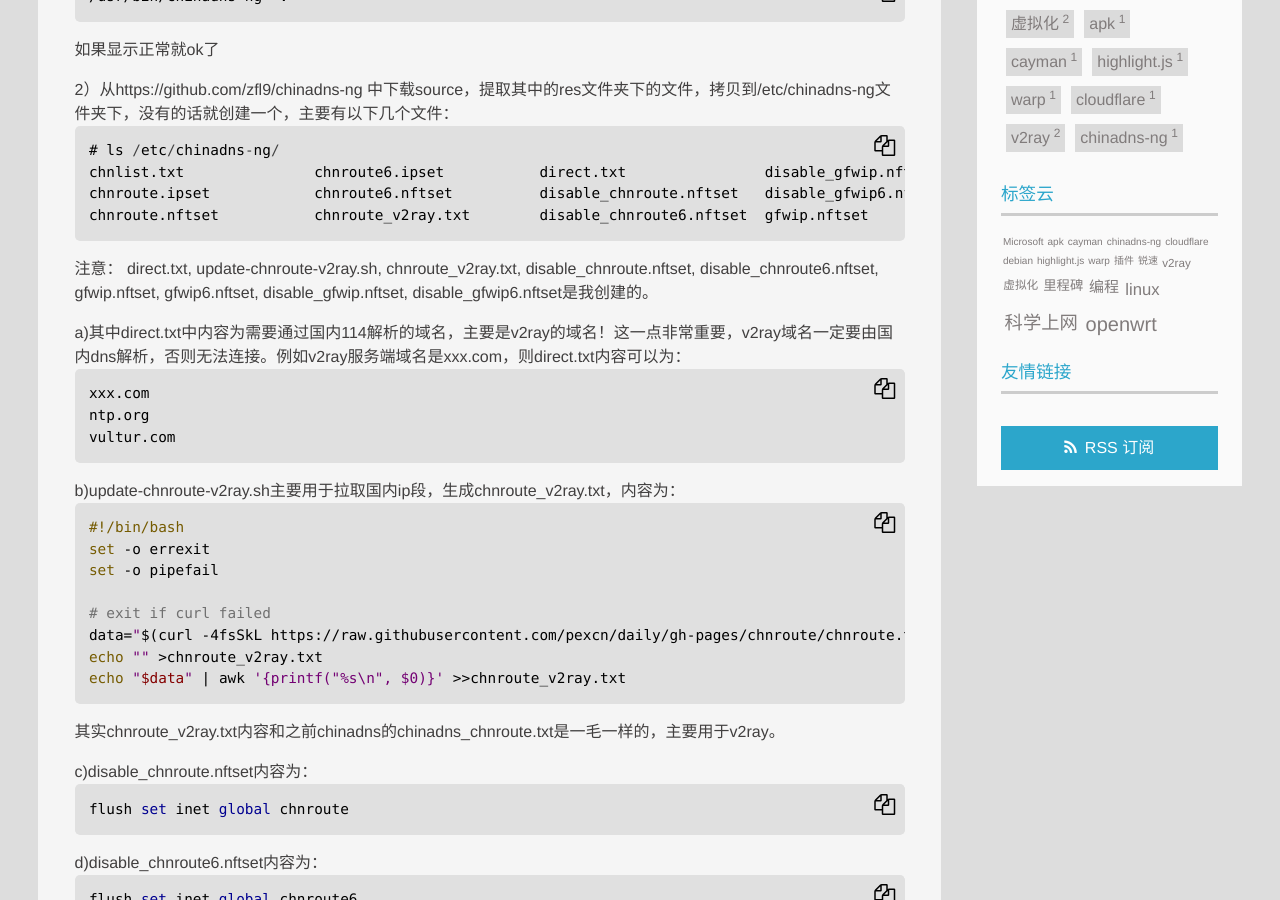
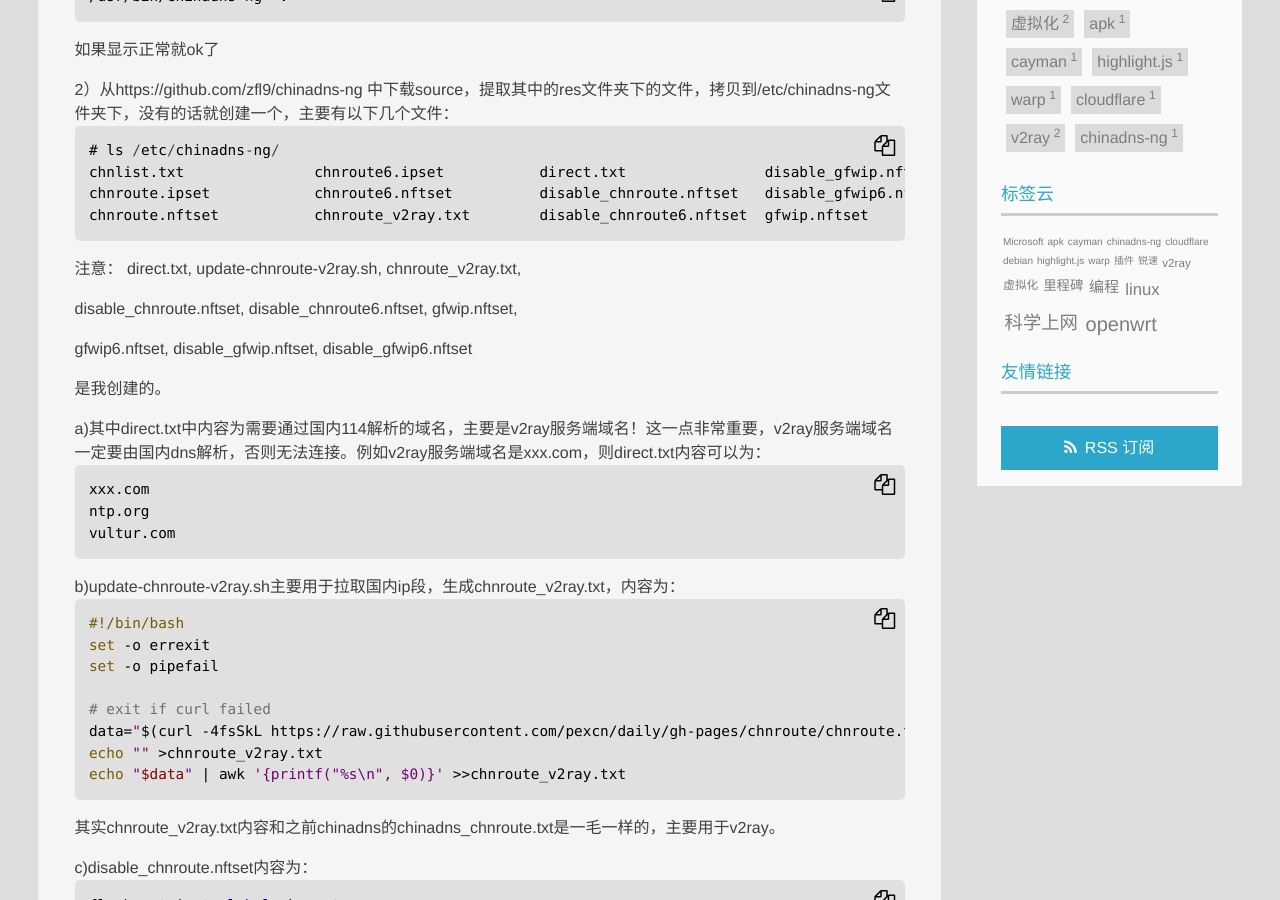
Before and after one commit to jibenfa/jibenfa.github.com, a Jekyll site: the page built from _posts/2025-08-19-E59CA8openwrtE4B88BE4BDBFE794A8chinadns-ngE690ADE9858Dv2rayE5AE9EE78EB0E9808FE6988EE4BBA3E79086.md, in a window 1280 px wide and 900 px high, scrolled down 750 px. Built offline with Jekyll 4.4.1, drawn with Linux system fonts in a browser that asks for light colours; some of the changed text lies outside the part shown.

Commit message:
Update 2025-08-19-E59CA8openwrtE4B88BE4BDBFE794A8chinadns-ngE690ADE9858Dv2rayE5AE9EE78EB0E9808FE6988EE4BBA3E79086.md

````diff
--- a/_posts/2025-08-19-E59CA8openwrtE4B88BE4BDBFE794A8chinadns-ngE690ADE9858Dv2rayE5AE9EE78EB0E9808FE6988EE4BBA3E79086.md
+++ b/_posts/2025-08-19-E59CA8openwrtE4B88BE4BDBFE794A8chinadns-ngE690ADE9858Dv2rayE5AE9EE78EB0E9808FE6988EE4BBA3E79086.md
@@ -41,14 +41,18 @@ chnroute.nftset           chnroute_v2ray.txt        disable_chnroute6.nftset  gf
 direct.txt,
 update-chnroute-v2ray.sh,
 chnroute_v2ray.txt,
+
 disable_chnroute.nftset,
 disable_chnroute6.nftset,
 gfwip.nftset,
+
 gfwip6.nftset,
 disable_gfwip.nftset,
-disable_gfwip6.nftset是我创建的。
+disable_gfwip6.nftset
 
-a)其中direct.txt中内容为需要通过国内114解析的域名，主要是v2ray的域名！这一点非常重要，v2ray域名一定要由国内dns解析，否则无法连接。例如v2ray服务端域名是xxx.com，则direct.txt内容可以为：
+是我创建的。
+
+a)其中direct.txt中内容为需要通过国内114解析的域名，主要是v2ray服务端域名！这一点非常重要，v2ray服务端域名一定要由国内dns解析，否则无法连接。例如v2ray服务端域名是xxx.com，则direct.txt内容可以为：
 
 ```vim
 xxx.com
@@ -514,5 +518,7 @@ rm /root/start_multi_chinadns.sh
 
 
 参考：
+
 1.https://github.com/zfl9/chinadns-ng
+
 2.chatgpt
````
